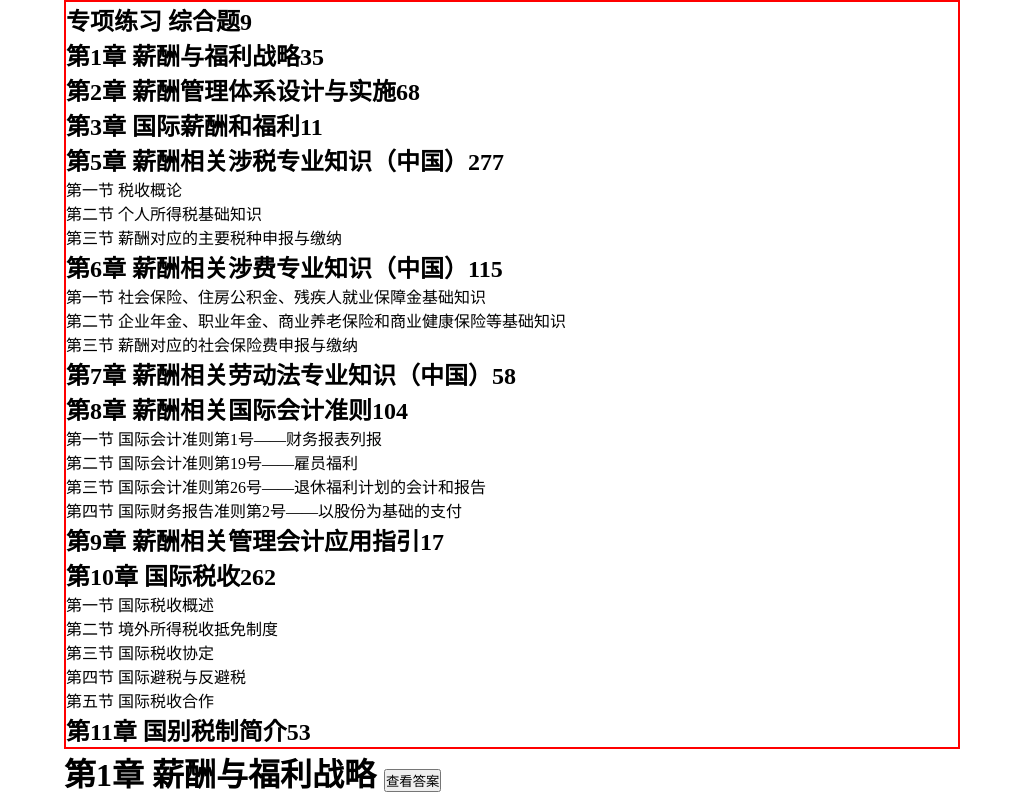
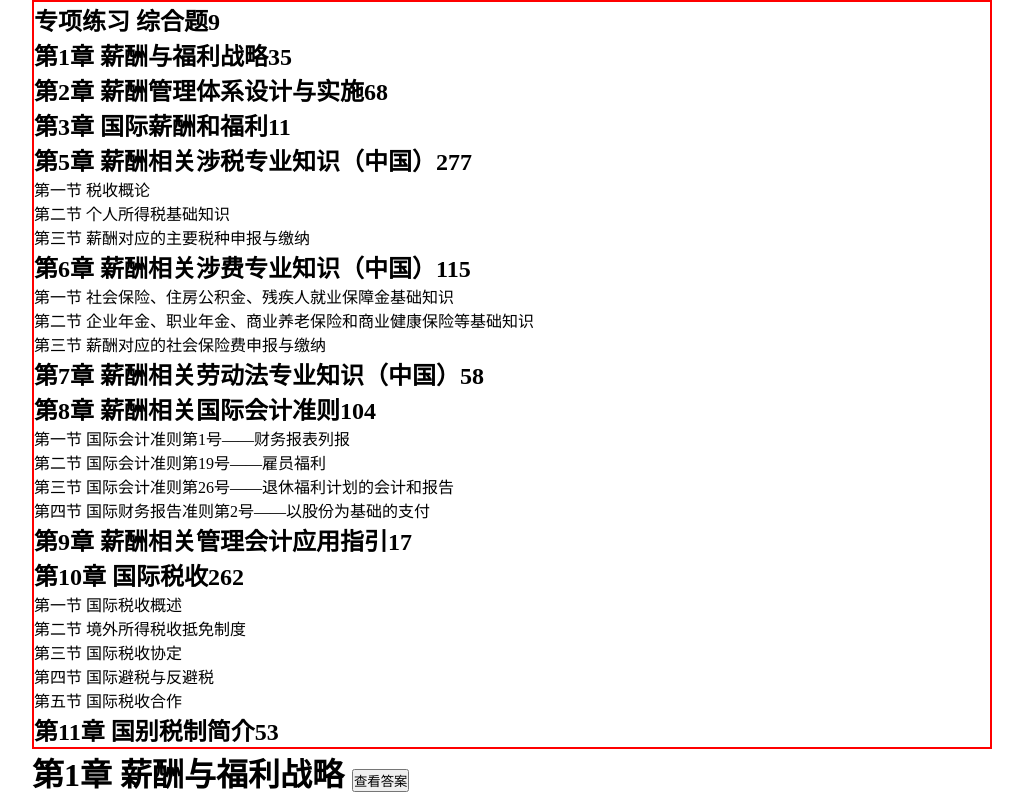
Before and after one commit to itinglight/Advanced_Salary_and_Tax_Question_Bank_Translation, a Vue app: page / in a window 1280 px wide. Shown: the top 800 px of the page, without its empty margins (128-1151 px from the left). Built offline with nearby package versions, Linux system fonts and the light colour scheme.

Commit message:
change: title and body witth

```diff
--- a/index.html
+++ b/index.html
@@ -4,7 +4,7 @@
     <meta charset="UTF-8" />
     <link rel="icon" type="image/svg+xml" href="/vite.svg" />
     <meta name="viewport" content="width=device-width, initial-scale=1.0" />
-    <title>Vite + Vue</title>
+    <title>国际薪税师题库</title>
   </head>
   <body>
     <div id="app"></div>
--- a/src/style.css
+++ b/src/style.css
@@ -3,6 +3,6 @@
   padding:0px;
 }
 body{
-  width:70%;
+  width:75%;
   margin:0px auto;
 }
```
